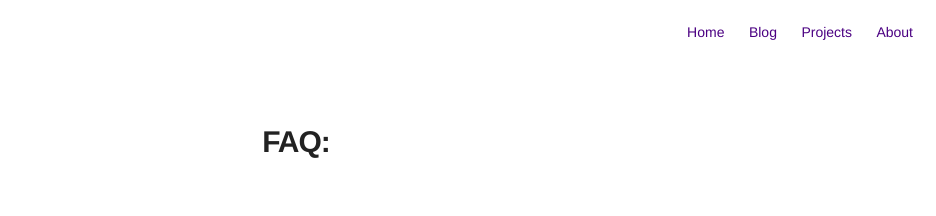
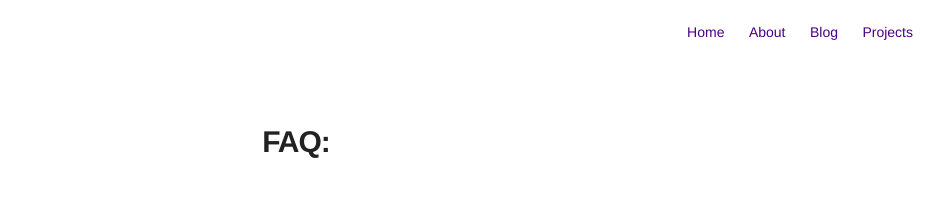
Before and after one commit to fongmanfong/fongmanfong.github.io, a Jekyll site: the page built from FAQ.md, in a window 1280 px wide. Shown: the top 216 px of the page, without its empty margins (344-1280 px from the left). Built offline with Jekyll 4.4.1, drawn with Linux system fonts in a browser that asks for light colours; our own code applies the rules of GitHub Pages for plain Markdown files.

Commit message:
update nav

```diff
--- a/_includes/nav.html
+++ b/_includes/nav.html
@@ -4,6 +4,14 @@
             <li class="item">
                 <a class="link" href="{{ site.url }}/">Home</a>
             </li>
+        {% endif %}
+
+        {% if site.about == true %}
+            {% if page.title != "About" %}
+                <li class="item">
+                    <a class="link" href="{{ site.url }}/about">About</a>
+                </li>
+            {% endif %}
         {% endif %}
 
         {% if site.blog == true %}
@@ -22,14 +30,6 @@
             {% endif %}
         {% endif %}
 
-        {% if site.about == true %}
-            {% if page.title != "About" %}
-                <li class="item">
-                    <a class="link" href="{{ site.url }}/about">About</a>
-                </li>
-            {% endif %}
-        {% endif %}
-
         {% if site.resume == true %}
             <li class="item">
                 <a class="link" href="{% if site.resume-external %}{{ site.resume-url }}{% else %}{{ site.url }}/{{ site.resume-url }}{% endif %}">Résumé</a>
```
Also changed, not shown: 9 other files.
